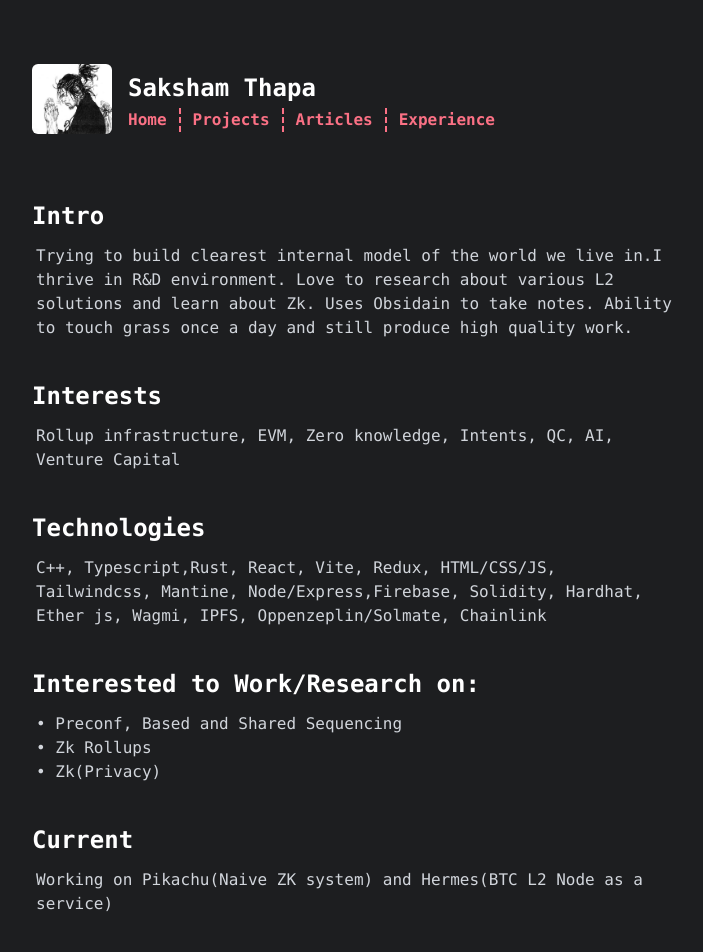
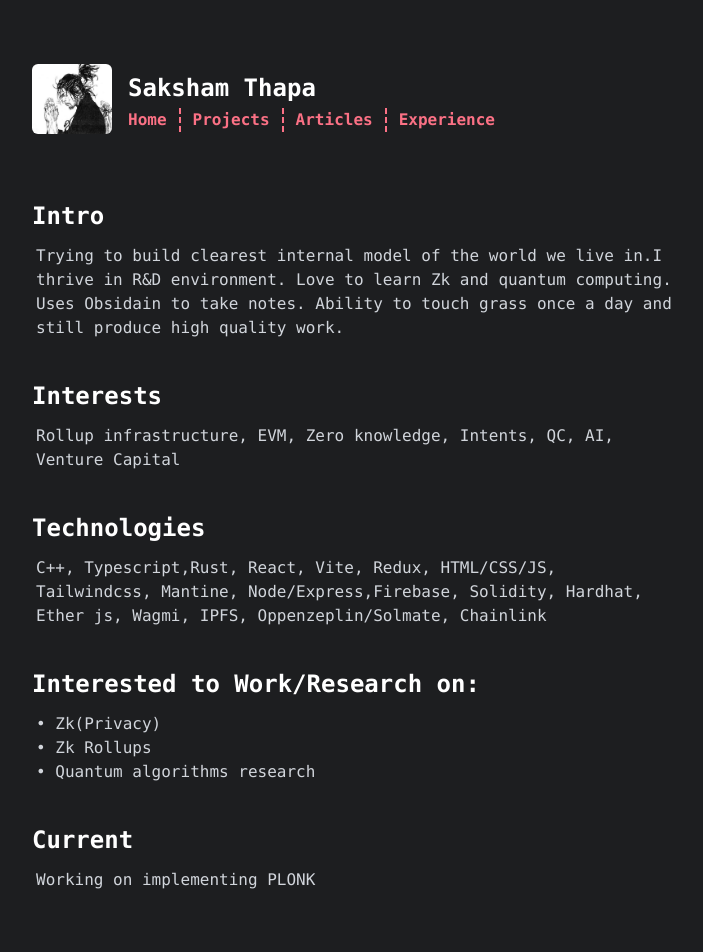
Before and after one commit to Saksham010/portfolio-website, a React (Vite) app: page / in a window 1280 px wide. Shown: the top 952 px of the page, without its empty margins (288-991 px from the left). Built offline with nearby package versions, Linux system fonts and the light colour scheme.

Commit message:
Update App.jsx

```diff
--- a/src/routes/App.jsx
+++ b/src/routes/App.jsx
@@ -8,7 +8,7 @@ function App() {
       <body>
         <div className="w-3/6 mx-auto mt-4 ">
             <h1 className='text-white text-2xl font-bold mt-16'>Intro</h1>
-            <p className='text-gray-300 text-md pt-3 pl-1'>Trying to build clearest internal model of the world we live in.I thrive in R&D environment. Love to research about various L2 solutions and learn about Zk. Uses Obsidain to take notes. Ability to touch grass once a day and still produce high quality work.
+            <p className='text-gray-300 text-md pt-3 pl-1'>Trying to build clearest internal model of the world we live in.I thrive in R&D environment. Love to learn Zk and quantum computing. Uses Obsidain to take notes. Ability to touch grass once a day and still produce high quality work.
             </p>
         </div>
         <div className="w-3/6 mx-auto mt-10">
@@ -23,15 +23,15 @@ function App() {
             <h1 className='text-white text-2xl font-bold '>Interested to Work/Research on: </h1>
             <p className='text-gray-300 text-md pt-3 pl-1'>
               <ul>
-                <li>&#8226; Preconf, Based and Shared Sequencing</li>
+                <li>&#8226; Zk(Privacy)</li>
                 <li>&#8226; Zk Rollups</li>
-                <li>&#8226; Zk(Privacy)</li>
+                <li>&#8226; Quantum algorithms research</li>
               </ul>
             </p>
         </div>
         <div className="w-3/6 mx-auto mt-10">
             <h1 className='text-white text-2xl font-bold '>Current</h1>
-            <p className='text-gray-300 text-md pt-3 pl-1'>Working on Pikachu(Naive ZK system) and Hermes(BTC L2 Node as a service)</p>
+            <p className='text-gray-300 text-md pt-3 pl-1'>Working on implementing PLONK</p>
         </div>
       </body>
 
```
